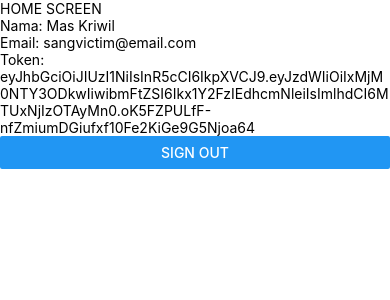
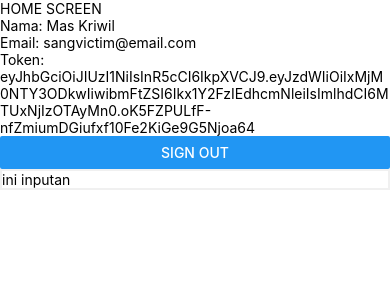
Before and after one commit to sangvictim/ajaran, a React Native app: screen / in a window 390 px wide. Both pictures are taken after a click on the button "SIGN IN". Shown: the top 300 px of the page. Built offline with nearby package versions, Linux system fonts and the light colour scheme.

Commit message:
revisi typescript

```diff
--- a/src/screens/HomeScreen.tsx
+++ b/src/screens/HomeScreen.tsx
@@ -1,13 +1,21 @@
 import React from 'react';
-import { Button, Text, View } from 'react-native';
+import { Button, Text, TextInput, View } from 'react-native';
+import useMultiState from '../../utils/useMultiState';
 
 import { useAuth } from '../contexts/Auth';
-
+type TStatus = 'active' | 'nonactive'
+interface IState {
+    name: string
+    isAktive: boolean
+    status: TStatus
+}
 export const HomeScreen = () => {
     const auth = useAuth();
-    const signOut = () => {
-        auth.signOut();
-    };
+    const [state, setState] = useMultiState<IState>({
+        name: '',
+        isAktive: true,
+        status: 'active'
+    })
 
     return (
         <View>
@@ -15,7 +23,11 @@ export const HomeScreen = () => {
             <Text>Nama: {auth.authData?.name}</Text>
             <Text>Email: {auth.authData?.email}</Text>
             <Text>Token: {auth.authData?.token}</Text>
-            <Button title="Sign Out" onPress={signOut} />
+            <Button title="Sign Out" onPress={() => { auth.signOut() }} />
+            <TextInput onChangeText={(name) => setState({ name })} placeholder="ini inputan" style={{ borderColor: '#f0f0f0', borderWidth: 2 }} />
+            <Text>
+                {state.name}
+            </Text>
         </View>
     );
 };
--- a/src/screens/auth/SignInScreen.tsx
+++ b/src/screens/auth/SignInScreen.tsx
@@ -15,7 +15,7 @@ const SignInScreen = () => {
         <View>
             <Text>Sign In Screen</Text>
             {loading ? (
-                <ActivityIndicator color={'#000'} animating={true} size="small" />
+                <ActivityIndicator color={'#000'} animating={true} size="large" />
             ) : (
                 <Button title="Sign In" onPress={signIn} />
             )}
--- a/utils/useMultiState.tsx
+++ b/utils/useMultiState.tsx
@@ -1,8 +1,7 @@
 import React, { useReducer } from 'react'
 
-
-const useMultiState = (...initialState: any) => {
-    const reducer = (state: any, payload: any) => ({ ...state, ...payload })
+const useMultiState = <T extends {}>(initialState: T) => {
+    const reducer = (state: T, payload: Partial<T>) => ({ ...state, ...payload })
     return useReducer(reducer, initialState)
 }
 
```
